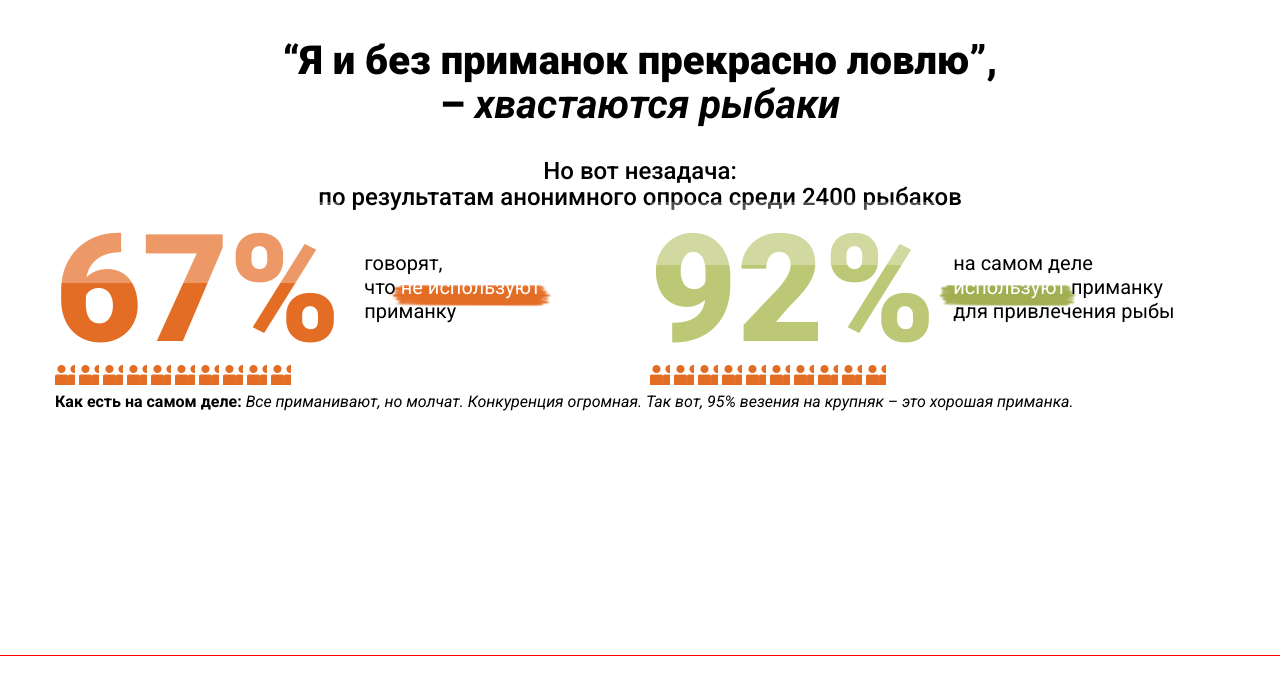
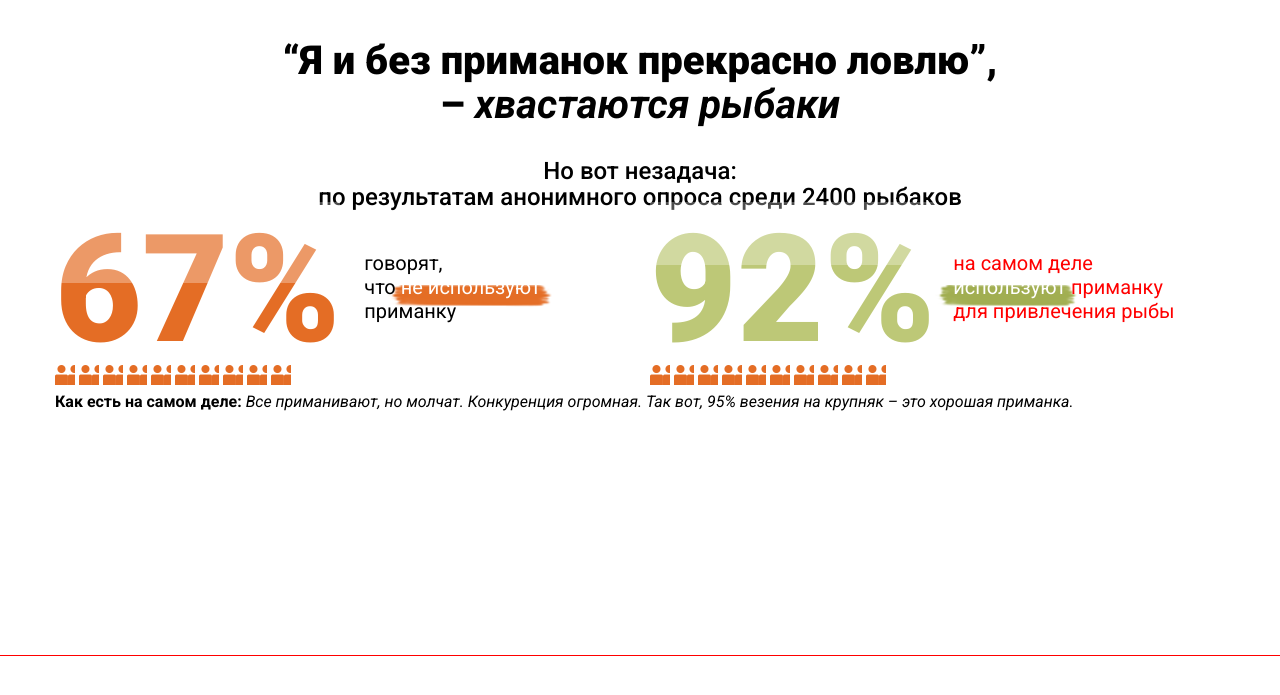
Before and after one commit to abasiuk/FishDrive, a website: page app/index.html in a window 1280 px wide. Shown: the part 890-1585 px from the top of the page. Drawn offline with Linux system fonts and the light colour scheme.

Commit message:
test
test

```diff
--- a/app/css/style.css
+++ b/app/css/style.css
@@ -759,6 +759,7 @@ h6 {
   background-position: 0% 29%;
   -webkit-background-size: 49% 49%;
   background-size: 49%;
+  color: red;
 }
 
 .poll__do b {
--- a/start/css/style2.sass
+++ b/start/css/style2.sass
@@ -88,6 +88,7 @@
 		background-repeat: no-repeat
 		background-position: 0% 29%;
 		background-size: 49%
+		color: red
 		b
 			color: #fff
 			font-weight: 400
```
Also changed, not shown: start/css/basic.css.
